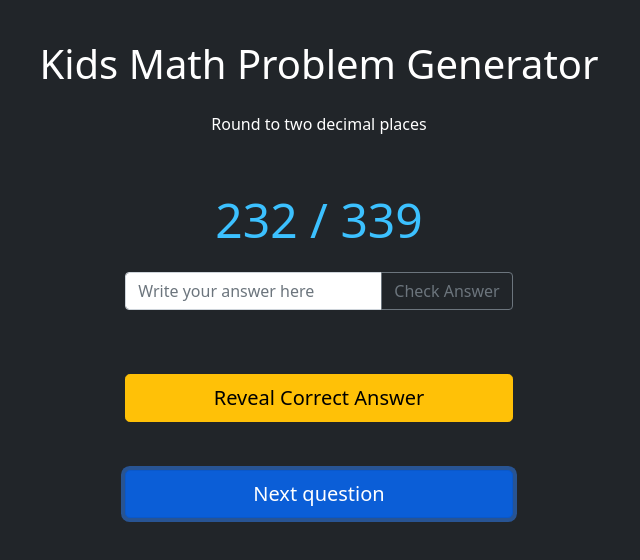
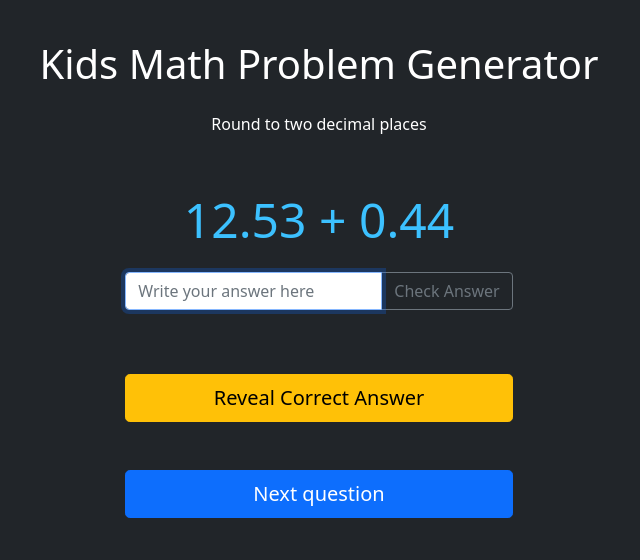
Before and after one commit to ershadul1/kids-math-problem-generator, a plain HTML site: page index.html in a window 1280 px wide. Both pictures are taken after a click on the button "Next question". Shown: the whole page, without its empty margins (321-961 px from the left). Drawn offline with nearby package versions, Linux system fonts and the light colour scheme.

Commit message:
Fix issues and improve UX - turn off autocomplete for input field - go to next question without reload - focus on input when go to next question - focus on next question btn if answer is currect

```diff
--- a/index.js
+++ b/index.js
@@ -49,6 +49,9 @@ const checkAnswer = () => {
     resultText = document.createTextNode("Correct Answer! 🎉");
     resultNode.classList = "result-node text-center";
     resultNode.classList.add("correct-ans");
+
+    const nextQuestionBtn = document.getElementById("next-question-btn");
+    nextQuestionBtn.focus();
   } else {
     resultText = document.createTextNode("Sorry, Wrong Answer! Please Try Again");
     resultNode.classList = "result-node text-center";
@@ -56,6 +59,28 @@ const checkAnswer = () => {
   }
 
   resultNode.appendChild(resultText);
+}
+
+const goToTheNextQuestion = () => {
+  const questionNode = document.getElementById("question");
+
+  while (questionNode.firstChild) {
+    questionNode.removeChild(questionNode.firstChild);
+  }
+
+  const textNode = document.createTextNode(generateRandomMathProblem());
+  questionNode.appendChild(textNode);
+
+  const inputNode = document.getElementById('user-input');
+  inputNode.value = "";
+
+  const resultNode = document.getElementById("result-node");
+
+  while (resultNode.firstChild) {
+    resultNode.removeChild(resultNode.firstChild);
+  }
+
+  inputNode.focus();
 }
 
 content = document.getElementById("content");
@@ -79,6 +104,7 @@ inputNode.classList.add("form-control");
 inputNode.setAttribute("id", "user-input");
 inputNode.setAttribute("type", "text");
 inputNode.setAttribute("placeholder", "Write your answer here");
+inputNode.setAttribute("autocomplete", "off");
 inputNode.setAttribute("required", "");
 inputBox.appendChild(inputNode);
 
@@ -135,9 +161,10 @@ content.appendChild(revealCorrectAnswerBtn);
 const nextBtn = document.createElement("button");
 nextBtn.classList.add("btn", "btn-primary", "mt-5", "btn-lg");
 nextBtn.setAttribute("type", "button");
+nextBtn.setAttribute("id", "next-question-btn");
 const nextBtnText = document.createTextNode("Next question");
 nextBtn.appendChild(nextBtnText);
 
-nextBtn.addEventListener("click", () => location.reload());
+nextBtn.addEventListener("click", () => goToTheNextQuestion());
 
 content.appendChild(nextBtn);
```
Also changed, not shown: index.html (+1 -1 lines).
